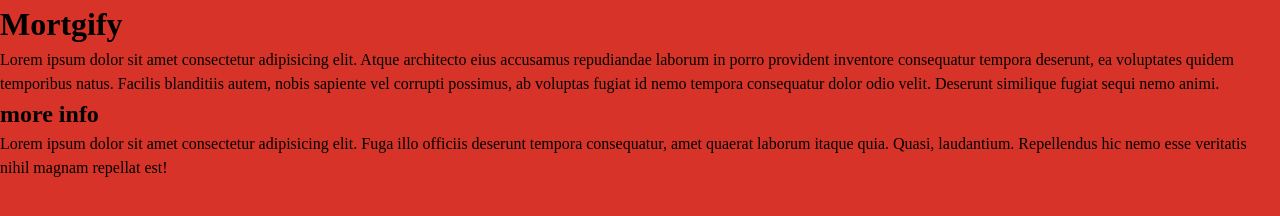
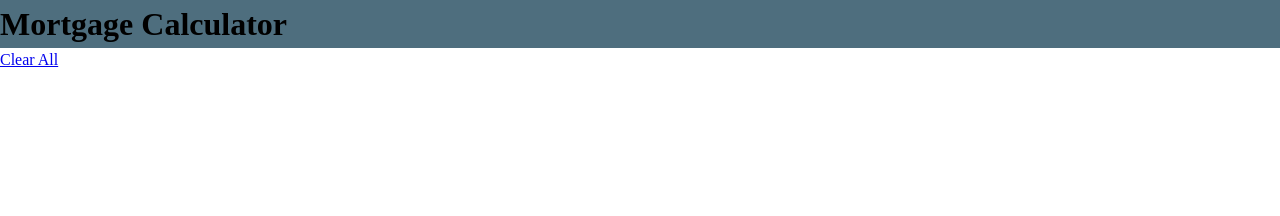
Before and after one commit to Ryn-Bghl/mortgage-repayment-calculator-main, a plain HTML site: page index.html in a window 1280 px wide. Drawn offline with Linux system fonts and the light colour scheme.

Commit message:
"Updated style.css and style.css.map files, modified index.html, and changed scss/style.scss file"

```diff
--- a/index.html
+++ b/index.html
@@ -23,27 +23,11 @@
     <title>Mortgify</title>
   </head>
   <body>
-    <div class="grid">
-      <main class="grid__main">
-        <h1>Mortgify</h1>
-        <p>
-          Lorem ipsum dolor sit amet consectetur adipisicing elit. Atque
-          architecto eius accusamus repudiandae laborum in porro provident
-          inventore consequatur tempora deserunt, ea voluptates quidem
-          temporibus natus. Facilis blanditiis autem, nobis sapiente vel
-          corrupti possimus, ab voluptas fugiat id nemo tempora consequatur
-          dolor odio velit. Deserunt similique fugiat sequi nemo animi.
-        </p>
-      </main>
-      <aside class="grid__sidebar">
-        <h2>more info</h2>
-        <p>
-          Lorem ipsum dolor sit amet consectetur adipisicing elit. Fuga illo
-          officiis deserunt tempora consequatur, amet quaerat laborum itaque
-          quia. Quasi, laudantium. Repellendus hic nemo esse veritatis nihil
-          magnam repellat est!
-        </p>
-      </aside>
-    </div>
+    <form class="form" action="/">
+      <div class="form__header">
+        <h1 class="form__header__title">Mortgage Calculator</h1>
+        <a class="form-header__reset_btn" href="/">Clear All</a>
+      </div>
+    </form>
   </body>
 </html>
--- a/scss/style.scss
+++ b/scss/style.scss
@@ -1,8 +1,14 @@
 @forward "base";
-@forward "components";
+// @forward "components";
 @forward "layout";
-@forward "pages";
-@forward "themes";
-@forward "vendors";
+// @forward "pages";
+// @forward "themes";
+// @forward "vendors";
 
 @use "./util/" as u;
+
+.form__header {
+  &__title {
+    background-color: u.$slate-700;
+  }
+}
```
Also changed, not shown: dist/style.css, 1 other file.
